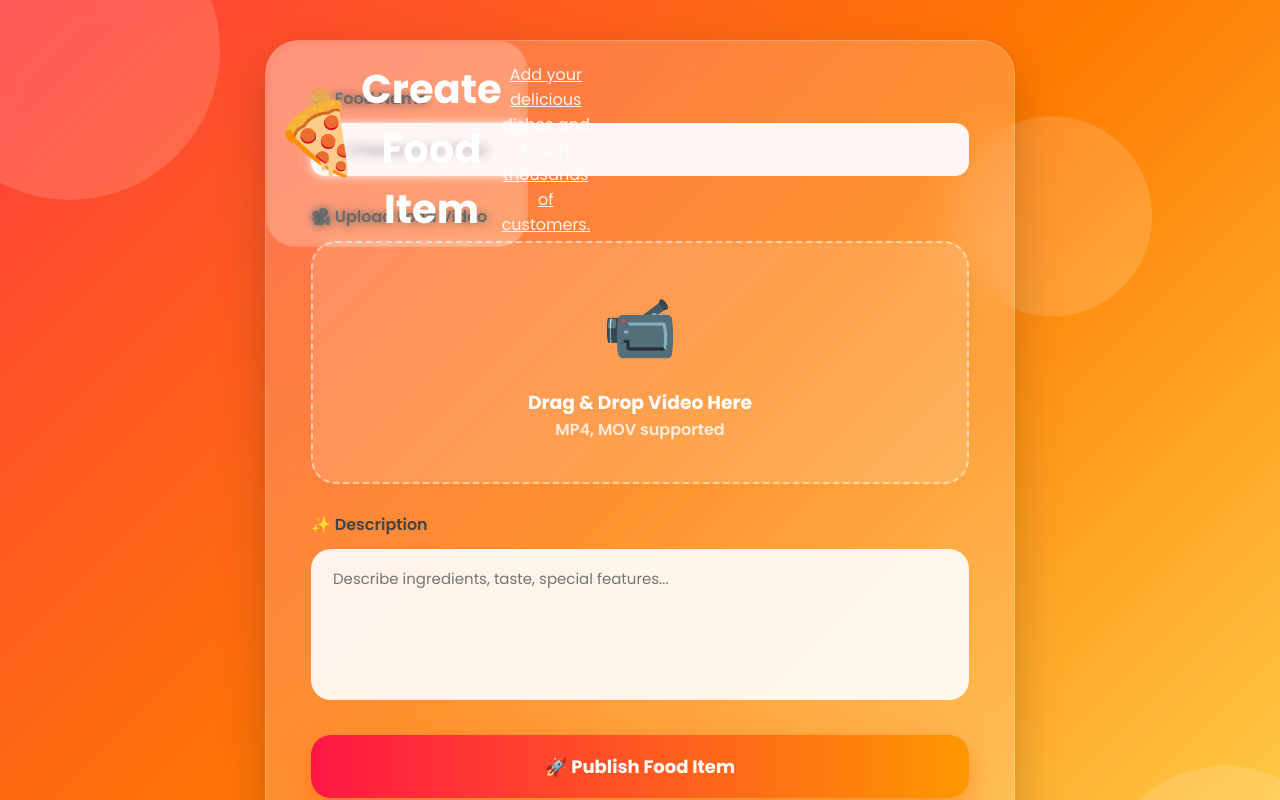
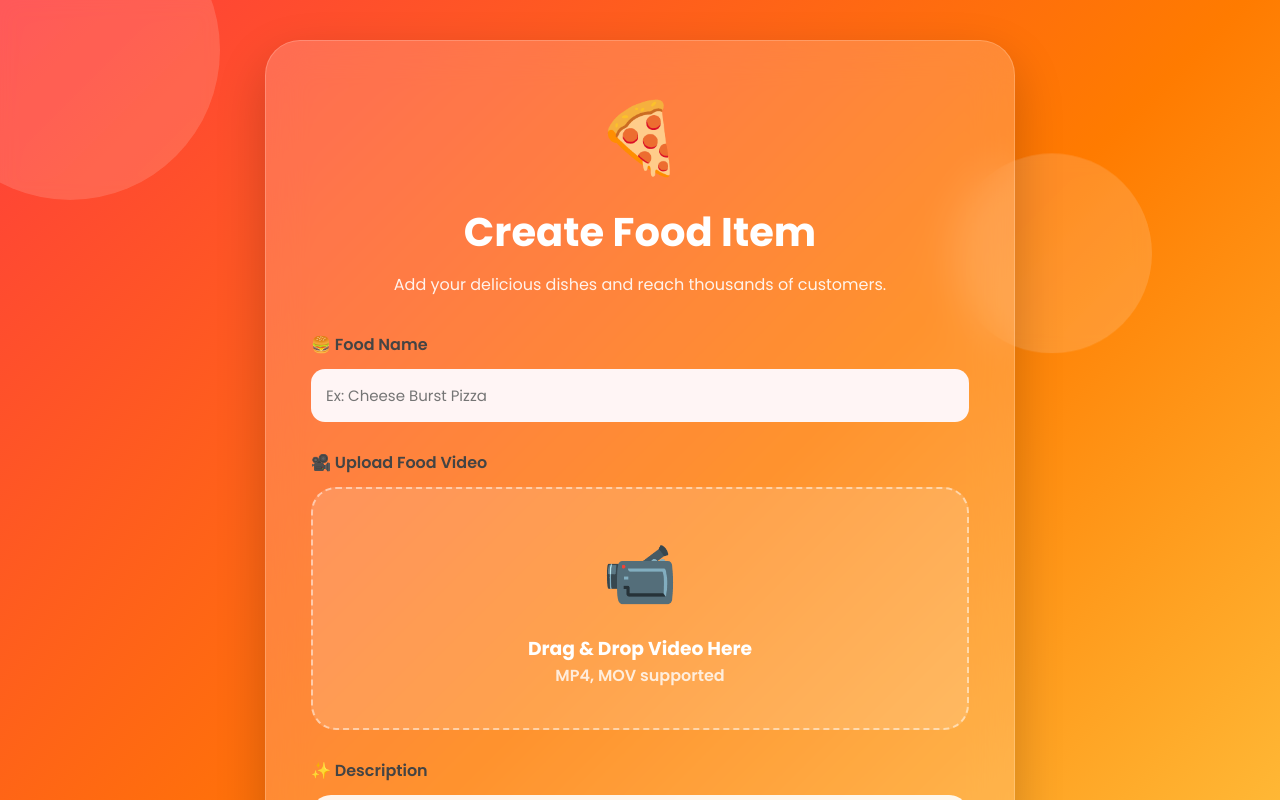
Before and after one commit to palaksharma1011/SmartFoodApp, a React (Vite) app in the folder frontend/: page /createFood in a window 1280 px wide. Shown: the top 800 px of the page. Built offline with nearby package versions, Linux system fonts and the light colour scheme.

Commit message:
createfood UI header issue resolved

```diff
--- a/frontend/src/pages/Home/FoodStream.css
+++ b/frontend/src/pages/Home/FoodStream.css
@@ -274,7 +274,7 @@ body {
   font-size: 11px;
 }
 
-.header {
+.header-userProfile {
   position: fixed;
   top: 0;
   left: 0;
@@ -310,6 +310,6 @@ body {
   button {
     background: transparent;
     /* box-shadow: 0 10px 30px rgba(255, 77, 79, 0.5); */
-    border:none;
+    border: none;
   }
 }
--- a/frontend/src/pages/Home/Home.jsx
+++ b/frontend/src/pages/Home/Home.jsx
@@ -6,7 +6,7 @@ const Home = () => {
   const navigate = useNavigate();
   return (
     <main>
-      <section className="header">
+      <section className="header-userProfile">
         <div className="UserProfile">
           <button onClick={() => navigate("/user/profile")}>
             <img src="/svg/profile.svg" alt="Profile" />
```
